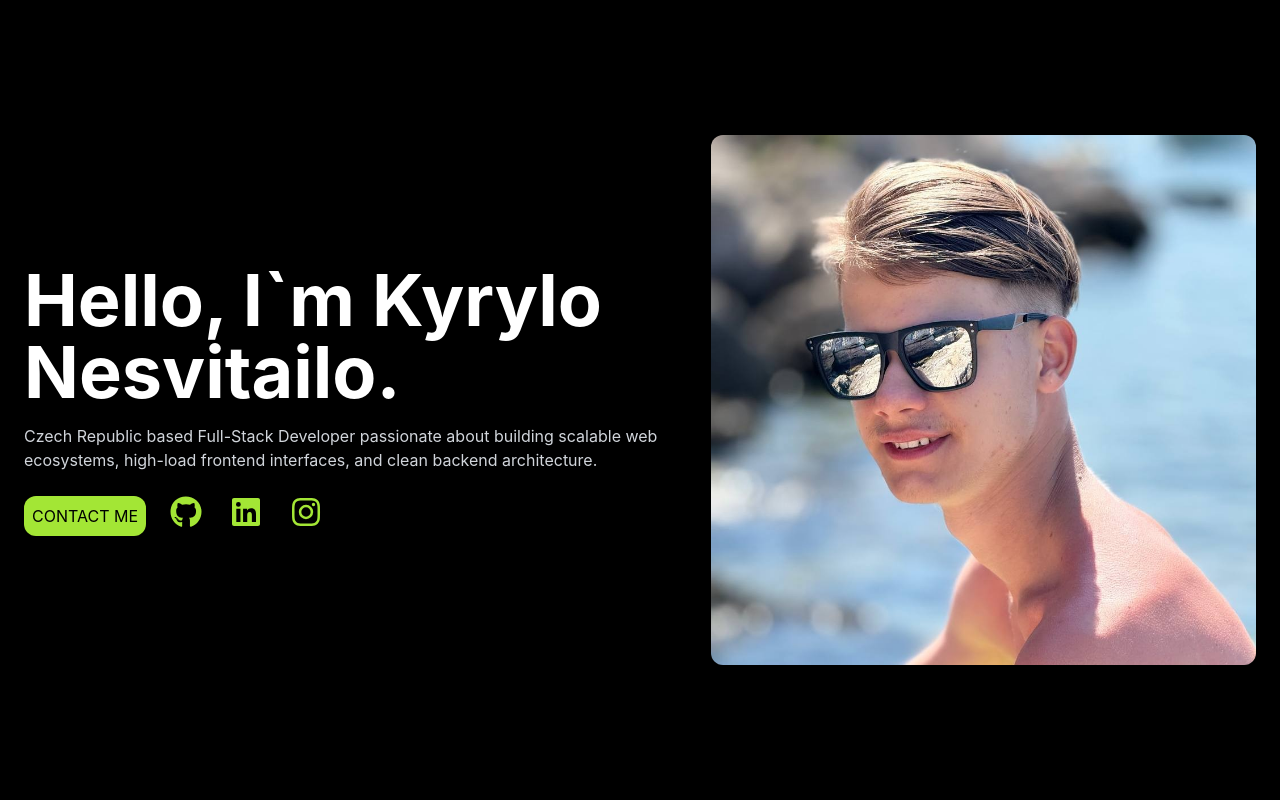
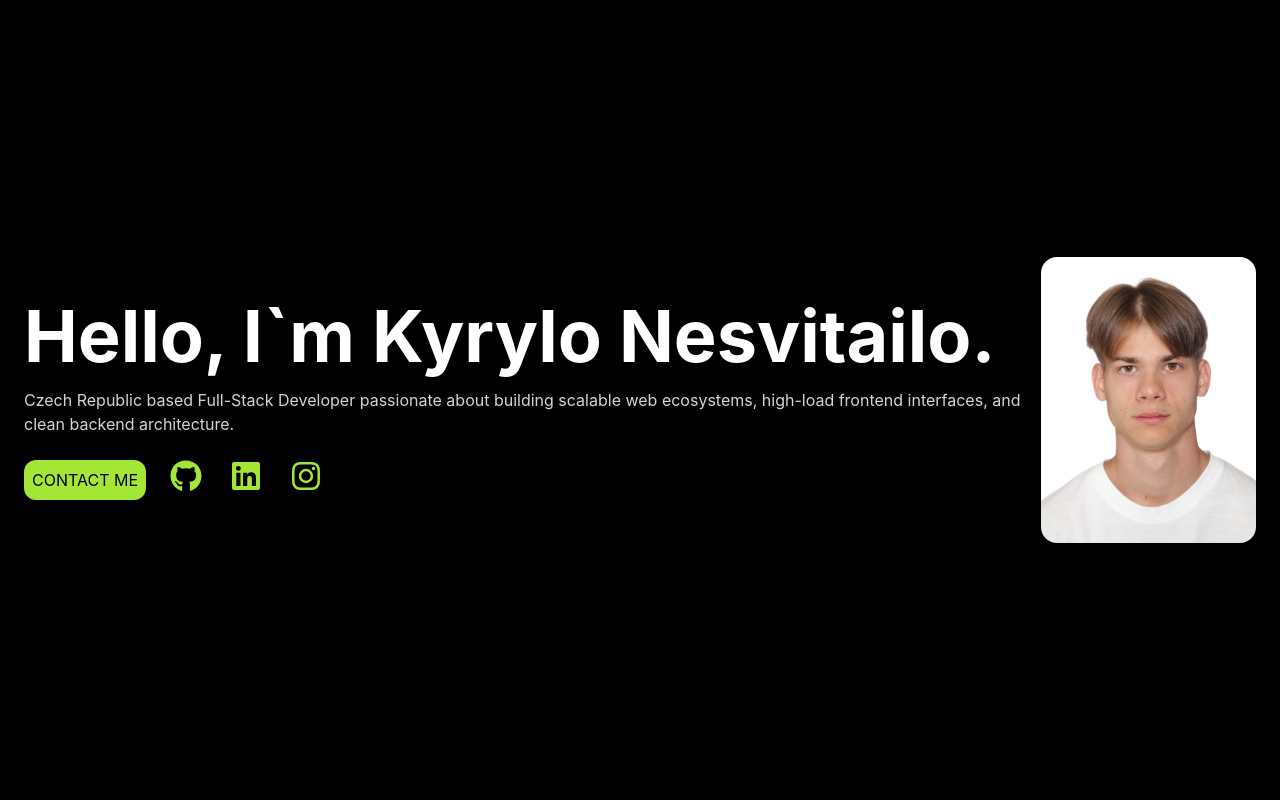
Before and after one commit to Kyrylo173/my-portfolio, a React (Create React App) app: page / in a window 1280 px wide. Shown: the top 800 px of the page. Built offline with nearby package versions, Linux system fonts and the light colour scheme.

Commit message:
Added new photo

```diff
--- a/src/AboutMe.jsx
+++ b/src/AboutMe.jsx
@@ -1,4 +1,4 @@
-import MyPhoto from './media/my-photo.jpg';
+import MyPhoto from './media/My-new-photo.jpeg';
 import { FontAwesomeIcon } from '@fortawesome/react-fontawesome';
 import { faGithub, faLinkedin, faInstagram } from '@fortawesome/free-brands-svg-icons';
 
@@ -64,7 +64,7 @@ export default function AboutMe() {
             <img
               src={MyPhoto}
               alt="My Photo"
-              className="w-50 h-45 rounded-xl select-none"
+              className="h-auto w-48 rounded-2xl select-none"
             />
           </div>
         </div>
@@ -73,7 +73,7 @@ export default function AboutMe() {
           <img
             src={MyPhoto}
             alt="My Photo"
-            className="w-90 h-90 rounded-xl "
+            className="h-auto w-64 rounded-2xl"
           />
         </div>
     </div>
```
Also changed, not shown: src/media/My-new-photo.jpeg (added), src/media/my-photo.jpg (deleted).
